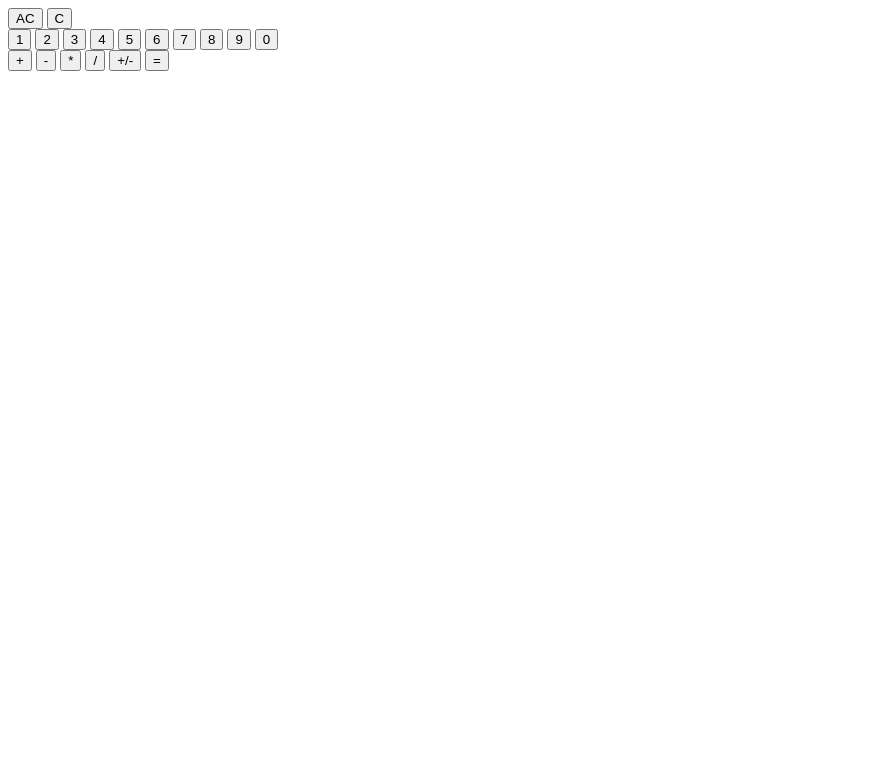
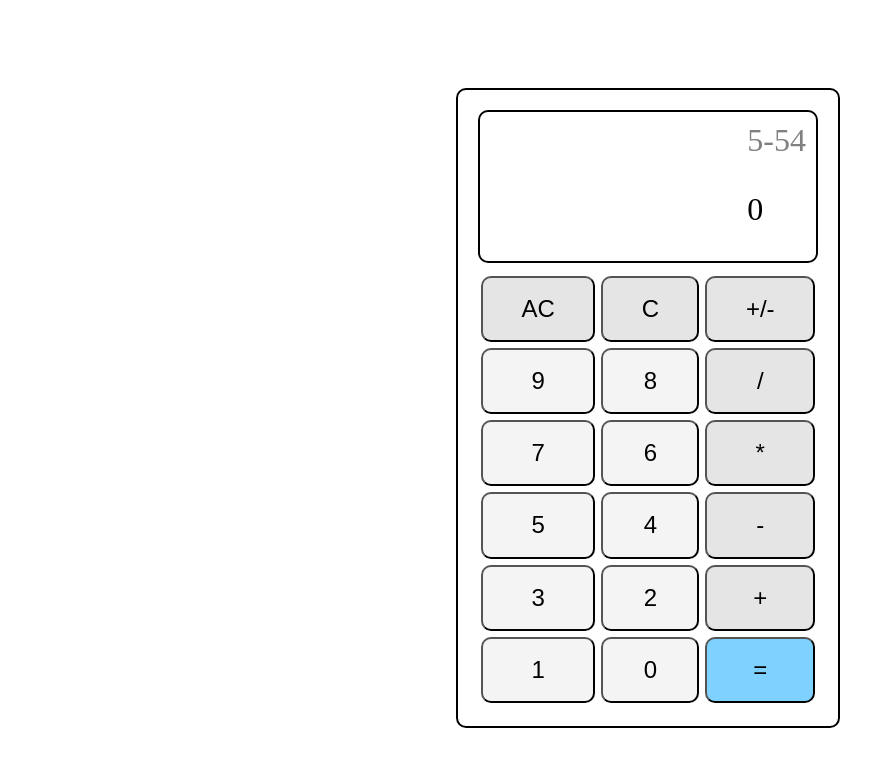
Before and after one commit to MerpButButter/calculator, a plain HTML site: page index.html in a window 1280 px wide. Shown: the whole page, without its empty margins (0-895 px from the left). Drawn offline with Linux system fonts and the light colour scheme.

Commit message:
Stylize html in to a white calculator White calculator with black rounded borders and colored buttons, and a display containing an output and input for calculation results.

```diff
--- a/index.html
+++ b/index.html
@@ -12,32 +12,30 @@
 
 <body>
     <div class="main">
-        <div class="calc-container">
-            <div class="display"></div>
+        <div class="calc-container round">
+            <div class="display round">
+                <div class="output">5-54</div>
+                <div class="input">0</div>
+            </div>
             <div class="digit-container">
-                <div class="options">
-                    <button class="clear">AC</button>
-                    <button class="delete">C</button>
-                </div>
-                <div class="numbers">
-                    <button id="one">1</button>
-                    <button id="two">2</button>
-                    <button id="three">3</button>
-                    <button id="four">4</button>
-                    <button id="five">5</button>
-                    <button id="six">6</button>
-                    <button id="seven">7</button>
-                    <button id="eight">8</button>
-                    <button id="nine">9</button>
-                    <button id="zero">0</button>
-                </div>
-                <div class="operators">
-                    <button id="add">+</button>
-                    <button id="subtract">-</button>
-                    <button id="multiply">*</button>
-                    <button id="divide">/</button>
-                    <button id="plus-minus">+/-</button>
-                    <button id="equal">=</button>
+                <button class="clear round gray">AC</button>
+                <button class="delete round gray">C</button>
+                <button class="plus-minus round gray">+/-</button>
+                <button class="nine round">9</button>
+                <button class="eight round">8</button>
+                <button class="divclasse round gray">/</button>
+                <button class="seven round">7</button>
+                <button class="six round">6</button>
+                <button class="multiply round gray">*</button>
+                <button class="five round">5</button>
+                <button class="four round">4</button>
+                <button class="subtract round gray">-</button>
+                <button class="three round">3</button>
+                <button class="two round">2</button>
+                <button class="add round gray">+</button>
+                <button class="one round">1</button>
+                <button class="zero round">0</button>
+                <button class="equal round">=</button>
             </div>
         </div>
     </div>
--- a/styles.css
+++ b/styles.css
@@ -0,0 +1,82 @@
+html {
+    box-sizing: border-box;
+    width: 100%;
+    height: 100%;
+}
+
+*,
+*:before,
+*:after {
+    box-sizing: inherit;
+}
+
+body {
+    width: 100%;
+    height: 100%;
+}
+
+.main {
+    width: 100%;
+    height: 100%;
+    display: flex;
+    justify-content: center;
+    align-items: center;
+}
+
+.round {
+    border-radius: 10px;
+}
+
+.calc-container {
+    border: 2px solid black;
+    min-height: 80%;
+    width: 30%;
+    display: flex;
+    flex-flow: column wrap;
+    align-items: stretch;
+    padding: 20px;
+}
+
+.display {
+    display: flex;
+    justify-content: space-evenly;
+    flex-flow: column wrap;
+    align-content: flex-end;
+    font-size: xx-large;
+    border: 2px solid black;
+    flex: 1;
+    margin-bottom: 10px;
+}
+
+.output {
+    flex: 1;
+    color: gray;
+    margin-top: 10px;
+    margin-right: 10px;
+}
+
+.input {
+    flex: 1;
+    margin-right: 10px;
+}
+
+
+.digit-container {
+    flex: 3;
+    display: grid;
+    grid-template-columns: auto auto auto;
+}
+
+.equal {
+    background-color: rgb(127, 210, 255);
+}
+
+.gray {
+    background-color: rgb(229, 229, 229);
+}
+
+button {
+    font-size: x-large;
+    margin: 3px;
+    background-color: rgb(244, 244, 244);
+}
```
